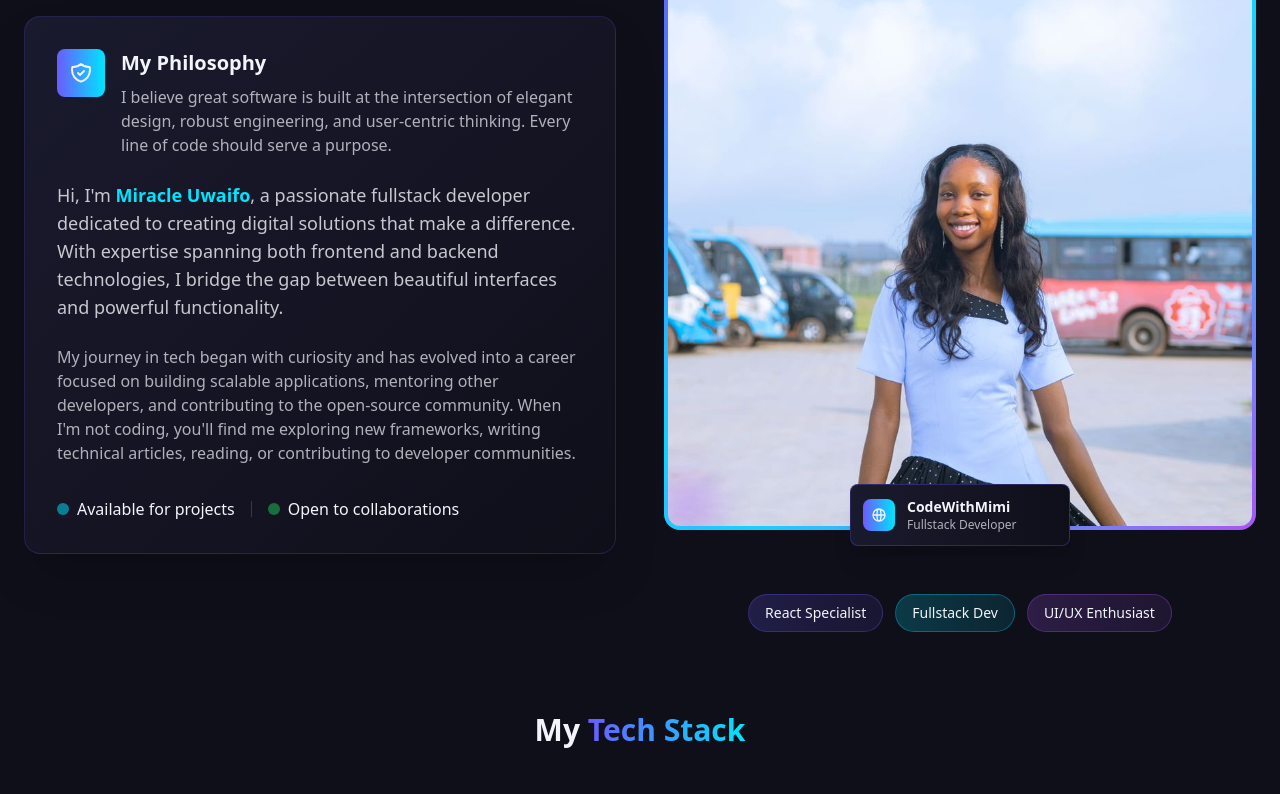
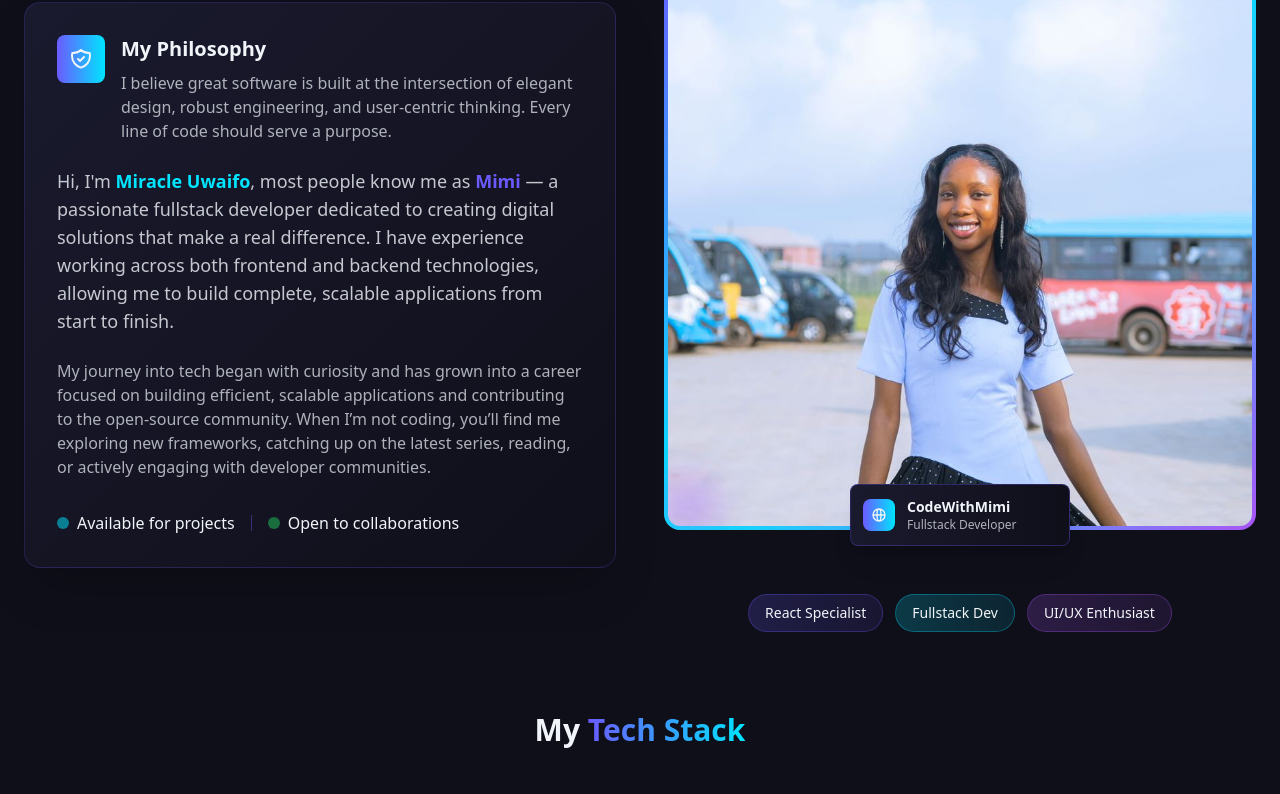
Before and after one commit to miku-nicol/codewithmimi-frontend-, a React (Vite) app: page / in a window 1280 px wide. Shown: the part 1202-1996 px from the top of the page. Built offline with nearby package versions, Linux system fonts and the light colour scheme.

Commit message:
change the about

```diff
--- a/src/components/About.jsx
+++ b/src/components/About.jsx
@@ -66,16 +66,12 @@ function About() {
               </div>
 
               <p className="text-[#F1F5F9]/80 text-lg mb-6">
-                Hi, I'm <span className="text-[#00E5FF] font-semibold">Miracle Uwaifo</span>, a passionate fullstack developer
-                dedicated to creating digital solutions that make a difference. With expertise spanning both frontend
-                and backend technologies, I bridge the gap between beautiful interfaces and powerful functionality.
+                Hi, I'm <span className="text-[#00E5FF] font-semibold">Miracle Uwaifo</span>, most people know me as <span  className="text-[#6B5BFF] font-semibold" >Mimi</span> — a passionate fullstack developer
+                dedicated to creating digital solutions that make a real difference. I have experience working across both frontend and backend technologies, allowing me to build complete, scalable applications from start to finish.
               </p>
 
               <p className="text-[#F1F5F9]/70 mb-8">
-                My journey in tech began with curiosity and has evolved into a career focused on building
-                scalable applications, mentoring other developers, and contributing to the open-source community.
-                When I'm not coding, you'll find me exploring new frameworks, writing technical articles, reading,
-                or contributing to developer communities.
+                My journey into tech began with curiosity and has grown into a career focused on building efficient, scalable applications and contributing to the open-source community. When I’m not coding, you’ll find me exploring new frameworks, catching up on the latest series, reading, or actively engaging with developer communities.
            </p>
 
               <div className="flex items-center gap-4">
--- a/src/components/Contact.jsx
+++ b/src/components/Contact.jsx
@@ -44,18 +44,23 @@ function Contact() {
         </svg>
       ),
       title: "Email",
-      value: "codewithmimi@example.com",
-      link: "mailto:codewithmimi@example.com"
+      value: "miracleuwaifo9@gmail.com",
+      link: "mailto:miracleuwaifo9@gmail.com"
     },
     {
-      icon: (
-        <svg className="w-6 h-6" fill="none" stroke="currentColor" viewBox="0 0 24 24">
-          <path strokeLinecap="round" strokeLinejoin="round" strokeWidth="2" d="M17 8h2a2 2 0 012 2v6a2 2 0 01-2 2h-2v4l-4-4H9a1.994 1.994 0 01-1.414-.586m0 0L11 14h4a2 2 0 002-2V6a2 2 0 00-2-2H5a2 2 0 00-2 2v6a2 2 0 002 2h2v4l.586-.586z" />
-        </svg>
-      ),
+       icon: (
+  <svg
+    className="w-6 h-6"
+    viewBox="0 0 24 24"
+    fill="currentColor"
+    aria-hidden="true"
+  >
+    <path d="M12.04 2C6.56 2 2.1 6.46 2.1 11.94c0 1.94.56 3.83 1.62 5.45L2 22l4.75-1.7a9.9 9.9 0 005.29 1.52h.01c5.48 0 9.95-4.46 9.95-9.94C22 6.46 17.53 2 12.04 2zm5.8 14.14c-.24.67-1.41 1.29-1.94 1.36-.5.07-1.13.1-1.82-.11-.42-.13-.97-.32-1.68-.62-2.95-1.27-4.87-4.23-5.02-4.42-.15-.2-1.2-1.6-1.2-3.05 0-1.45.76-2.17 1.03-2.47.27-.3.59-.37.78-.37h.56c.18 0 .43-.07.67.51.24.59.82 2.02.89 2.17.07.15.12.32.02.52-.1.2-.15.32-.3.5-.15.18-.32.4-.45.54-.15.15-.3.31-.13.61.18.3.8 1.32 1.71 2.13 1.18 1.05 2.17 1.38 2.47 1.53.3.15.48.13.66-.08.18-.2.76-.88.96-1.18.2-.3.4-.25.67-.15.27.1 1.7.8 2 .95.3.15.5.22.57.34.07.12.07.69-.17 1.36z" />
+  </svg>
+),
       title: "Let's Connect",
       value: "Available for chats",
-      link: "https://linkedin.com/in/codewithmimi"
+      link: "https://wa.me/2348072009057?text=Hi%20there%20%F0%9F%91%8B%0AI%20found%20your%20profile%20and%20I%E2%80%99m%20interested%20in%20your%20full-stack%20development%20services.%20Can%20we%20talk%20about%20a%20project%20I%20have%20in%20mind%3F"
     },
     {
       icon: (
```
